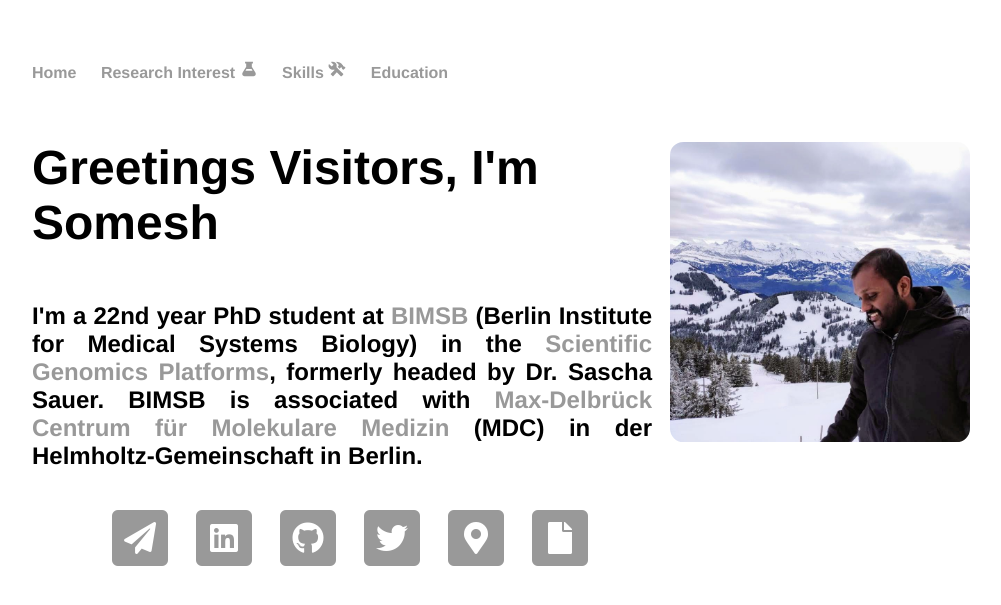
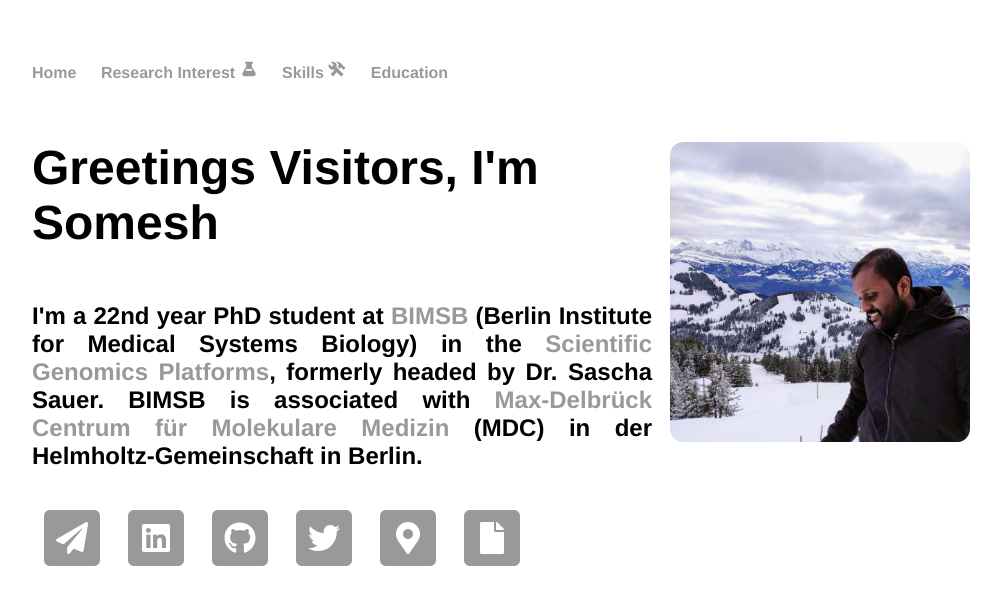
Before and after one commit to saisomesh2594/saisomesh2594.github.io, a Jekyll site: the page built from index.html, in a window 1280 px wide. Shown: the top 605 px of the page, without its empty margins (138-1139 px from the left). Built offline with Jekyll 4.4.1, drawn with Linux system fonts in a browser that asks for light colours.

Commit message:
update icon-container class css

```diff
--- a/css/main.css
+++ b/css/main.css
@@ -103,9 +103,12 @@ table, th, td {
   	float: left;
 }
 
-#icon-container {
+.icon-container {
 	/*float:left;*/
+	margin-top: 5px;
     margin: auto;
+    width: 50%;
+    padding: 10px;
 }
 
 
```
